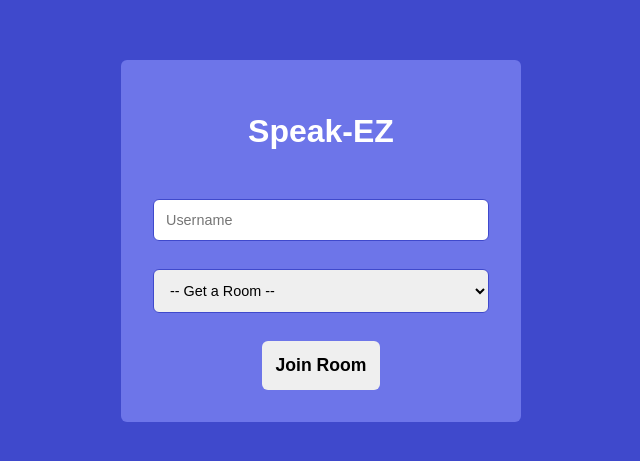
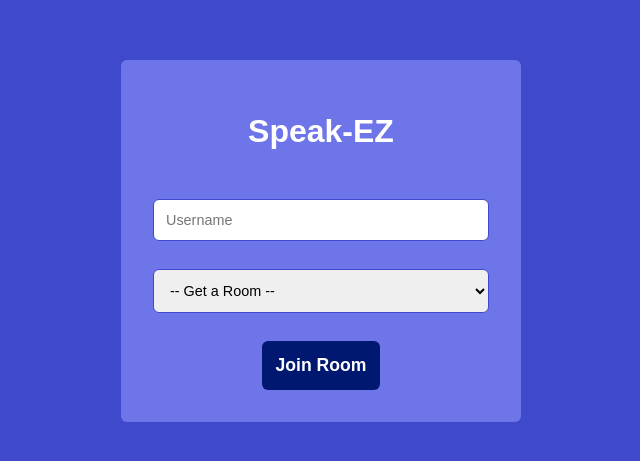
Before and after one commit to PMcTwist/speak-ez, a React (Create React App) app in the folder client/: page / in a window 1280 px wide. Shown: the part 159-620 px from the top of the page, without its empty margins (319-959 px from the left). Built offline with nearby package versions, Linux system fonts and the light colour scheme; no server answers.

Commit message:
-Added some css for a btn-secondary
PM

Signed-off-by: P@ <patmaynard452@gmail.com>

```diff
--- a/client/src/App.css
+++ b/client/src/App.css
@@ -20,6 +20,9 @@ body {
 
 ::-webkit-scrollbar-thumb {
   background-color: rgb(134, 123, 123);
+  border-radius: 20px;
+  border: 6px solid transparent;
+  background-clip: content-box;
 }
 
 ::-webkit-scrollbar-thumb:hover {
@@ -35,7 +38,18 @@ body {
   border: none;
 }
 
+.btn-outline {
+  color: rgb(153, 217, 234);
+  border: 1px solid rgb(153, 217, 234);
+  background: rgb(63, 73, 204);
+}
+
 .btn-primary {
   background: rgb(153, 217, 234);
   color: rgb(0, 0, 0);
 }
+
+.btn-secondary {
+  background: rgb(0, 24, 111);
+  color: rgb(255, 255, 255);
+}
```
